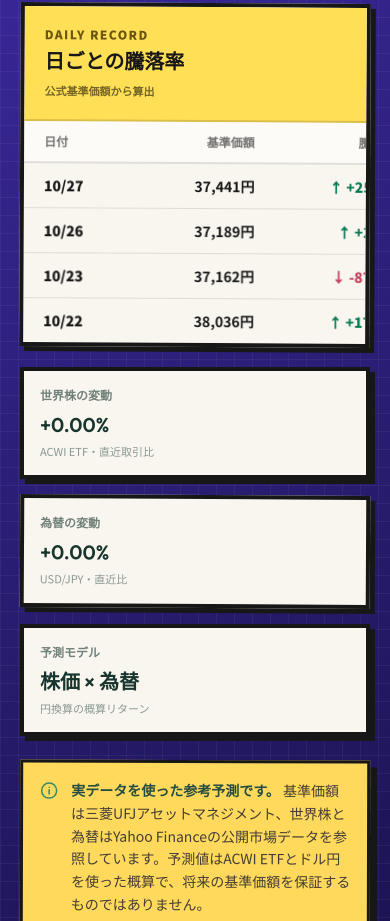
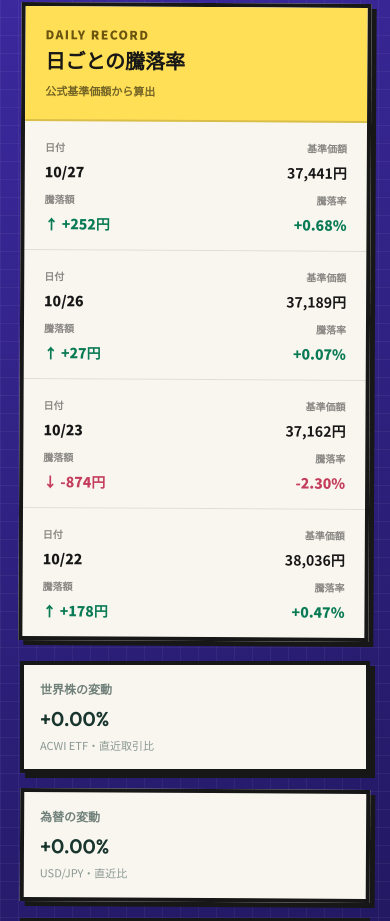
Before and after one commit to sky021030/all-country-forecast, a Next.js app: page / in a window 390 px wide. Shown: the part 1639-2560 px from the top of the page. Built offline with nearby package versions, Linux system fonts and the light colour scheme; no server answers.

Commit message:
Remove mobile horizontal scrolling

```diff
--- a/app/page.tsx
+++ b/app/page.tsx
@@ -110,25 +110,21 @@ export default async function Home() {
             </div>
             <p className="text-[11px] font-bold text-black/55">公式基準価額から算出</p>
           </div>
-          <div className="overflow-x-auto">
-            <table className="w-full min-w-[520px] text-left text-sm">
-              <thead className="border-b-2 border-black/10 bg-white/50 text-xs text-black/55">
-                <tr><th className="px-5 py-3 sm:px-7">日付</th><th className="px-4 py-3 text-right">基準価額</th><th className="px-4 py-3 text-right">騰落額</th><th className="px-5 py-3 text-right sm:px-7">騰落率</th></tr>
-              </thead>
-              <tbody>
-                {data.dailyChanges.map((item) => {
-                  const up = item.amount >= 0;
-                  return (
-                    <tr key={item.date} className="border-b border-black/10 last:border-0">
-                      <td className="px-5 py-3 font-black sm:px-7">{item.date}</td>
-                      <td className="px-4 py-3 text-right font-bold">{yen.format(item.value)}円</td>
-                      <td className={`px-4 py-3 text-right font-black ${up ? "text-[#087a54]" : "text-[#c43d5c]"}`}>{up ? "↑ +" : "↓ "}{yen.format(item.amount)}円</td>
-                      <td className={`px-5 py-3 text-right font-black sm:px-7 ${up ? "text-[#087a54]" : "text-[#c43d5c]"}`}>{up ? "+" : ""}{item.rate.toFixed(2)}%</td>
-                    </tr>
-                  );
-                })}
-              </tbody>
-            </table>
+          <div>
+            <div className="hidden grid-cols-4 border-b-2 border-black/10 bg-white/50 px-7 py-3 text-xs text-black/55 sm:grid">
+              <span>日付</span><span className="text-right">基準価額</span><span className="text-right">騰落額</span><span className="text-right">騰落率</span>
+            </div>
+            {data.dailyChanges.map((item) => {
+              const up = item.amount >= 0;
+              return (
+                <div key={item.date} className="grid grid-cols-2 gap-x-4 gap-y-2 border-b border-black/10 px-5 py-4 text-sm last:border-0 sm:grid-cols-4 sm:px-7 sm:py-3">
+                  <div><span className="mb-1 block text-[10px] font-bold text-black/45 sm:hidden">日付</span><span className="font-black">{item.date}</span></div>
+                  <div className="text-right"><span className="mb-1 block text-[10px] font-bold text-black/45 sm:hidden">基準価額</span><span className="font-bold">{yen.format(item.value)}円</span></div>
+                  <div className={`sm:text-right ${up ? "text-[#087a54]" : "text-[#c43d5c]"}`}><span className="mb-1 block text-[10px] font-bold text-black/45 sm:hidden">騰落額</span><span className="font-black">{up ? "↑ +" : "↓ "}{yen.format(item.amount)}円</span></div>
+                  <div className={`text-right ${up ? "text-[#087a54]" : "text-[#c43d5c]"}`}><span className="mb-1 block text-[10px] font-bold text-black/45 sm:hidden">騰落率</span><span className="font-black">{up ? "+" : ""}{item.rate.toFixed(2)}%</span></div>
+                </div>
+              );
+            })}
           </div>
         </section>
 
```
